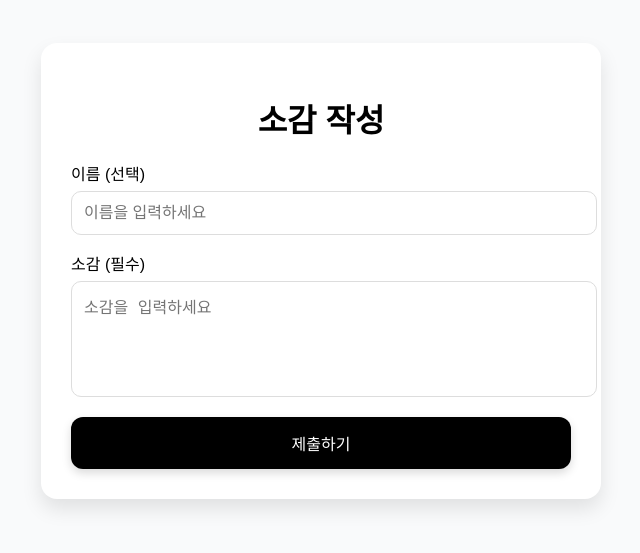
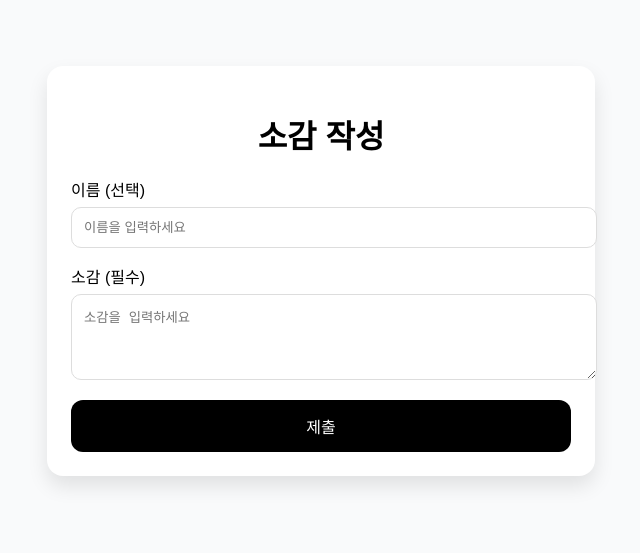
Before and after one commit to YANGYUNJIK/toWord, a React (Vite) app in the folder frontend/: page / in a window 1280 px wide. Shown: the part 157-710 px from the top of the page, without its empty margins (319-959 px from the left). Built offline with nearby package versions, Linux system fonts and the light colour scheme; no server answers; a web font is replaced by a local one.

Commit message:
finish3 commit

```diff
--- a/frontend/src/pages/Feedback.jsx
+++ b/frontend/src/pages/Feedback.jsx
@@ -1,10 +1,20 @@
-import { useState } from "react";
+import { useState, useEffect } from "react";
 import axios from "axios";
 import { API_URL } from "../api";
 
 function Feedback() {
   const [name, setName] = useState("");
   const [comment, setComment] = useState("");
+  const [isMobile, setIsMobile] = useState(window.innerWidth <= 768);
+
+  // 화면 크기 감지해서 모바일인지 여부 판단
+  useEffect(() => {
+    const handleResize = () => {
+      setIsMobile(window.innerWidth <= 768);
+    };
+    window.addEventListener("resize", handleResize);
+    return () => window.removeEventListener("resize", handleResize);
+  }, []);
 
   const handleSubmit = async (e) => {
     e.preventDefault();
@@ -24,8 +34,8 @@ function Feedback() {
       setName("");
       setComment("");
     } catch (error) {
-      console.error(error);
-      alert("제출 실패");
+      console.error("제출 에러:", error);
+      alert("제출에 실패했습니다.");
     }
   };
 
@@ -33,10 +43,11 @@ function Feedback() {
     <div
       style={{
         minHeight: "100vh",
+        display: "flex",
+        flexDirection: "column",
+        justifyContent: isMobile ? "flex-start" : "center",
+        alignItems: "center",
         backgroundColor: "#f9fafb",
-        display: "flex",
-        justifyContent: "center",
-        alignItems: "center",
         padding: "20px",
         fontFamily: "Pretendard, sans-serif",
       }}
@@ -46,12 +57,20 @@ function Feedback() {
           width: "100%",
           maxWidth: "500px",
           backgroundColor: "white",
-          padding: "30px",
           borderRadius: "16px",
+          padding: "24px",
           boxShadow: "0 10px 20px rgba(0,0,0,0.1)",
         }}
       >
-        <h1 style={{ textAlign: "center", marginBottom: "20px" }}>소감 작성</h1>
+        <h1
+          style={{
+            textAlign: "center",
+            marginBottom: "20px",
+            fontSize: "32px",
+          }}
+        >
+          소감 작성
+        </h1>
         <form onSubmit={handleSubmit}>
           <div style={{ marginBottom: "16px" }}>
             <label style={{ display: "block", marginBottom: "6px" }}>
@@ -59,15 +78,14 @@ function Feedback() {
             </label>
             <input
               type="text"
-              placeholder="이름을 입력하세요"
               value={name}
               onChange={(e) => setName(e.target.value)}
+              placeholder="이름을 입력하세요"
               style={{
                 width: "100%",
                 padding: "12px",
                 borderRadius: "10px",
                 border: "1px solid #ddd",
-                fontSize: "16px",
               }}
             />
           </div>
@@ -76,17 +94,16 @@ function Feedback() {
               소감 (필수)
             </label>
             <textarea
-              placeholder="소감을 입력하세요"
               value={comment}
               onChange={(e) => setComment(e.target.value)}
-              rows="5"
+              rows="4"
+              placeholder="소감을 입력하세요"
+              required
               style={{
                 width: "100%",
                 padding: "12px",
                 borderRadius: "10px",
                 border: "1px solid #ddd",
-                fontSize: "16px",
-                resize: "none",
               }}
             />
           </div>
@@ -101,10 +118,9 @@ function Feedback() {
               borderRadius: "12px",
               cursor: "pointer",
               fontSize: "16px",
-              boxShadow: "0 4px 10px rgba(0,0,0,0.15)",
             }}
           >
-            제출하기
+            제출
           </button>
         </form>
       </div>
```
